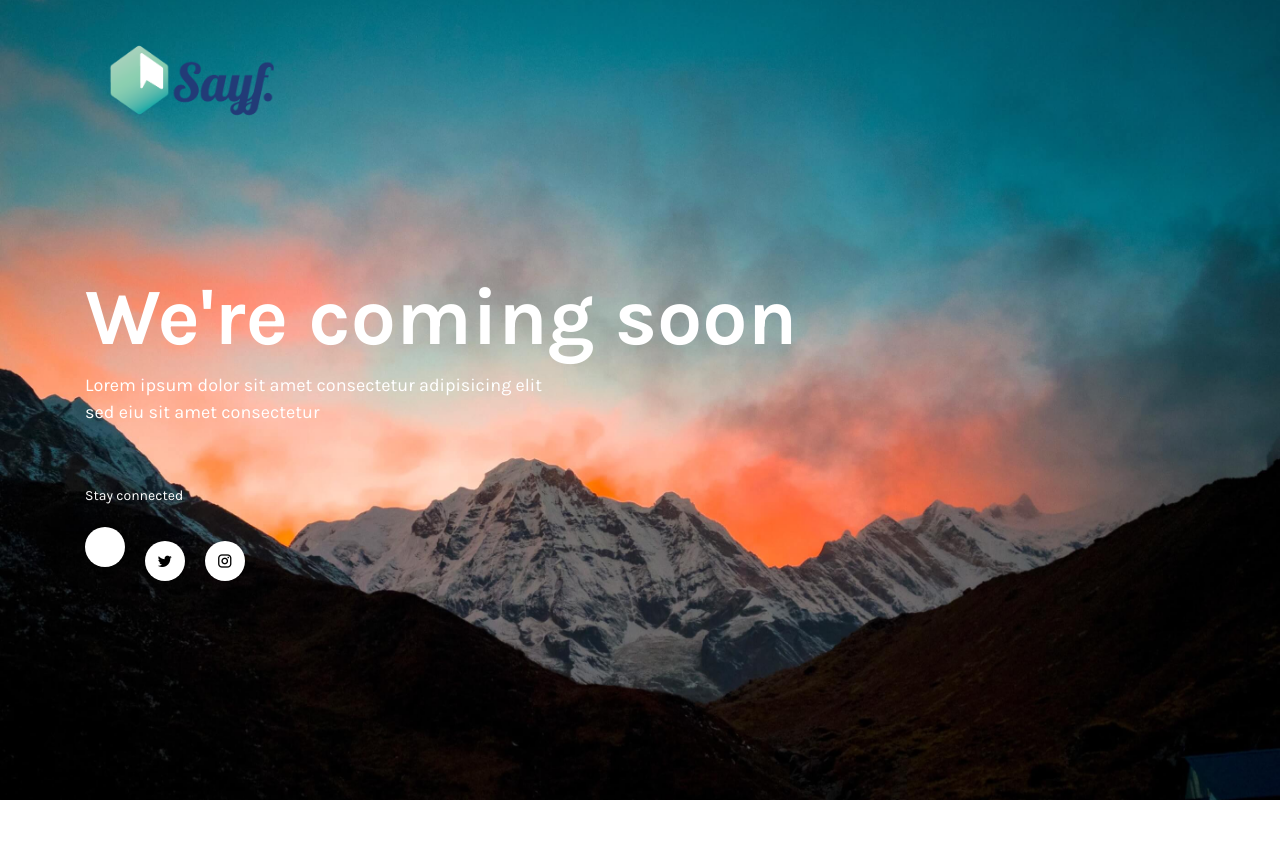
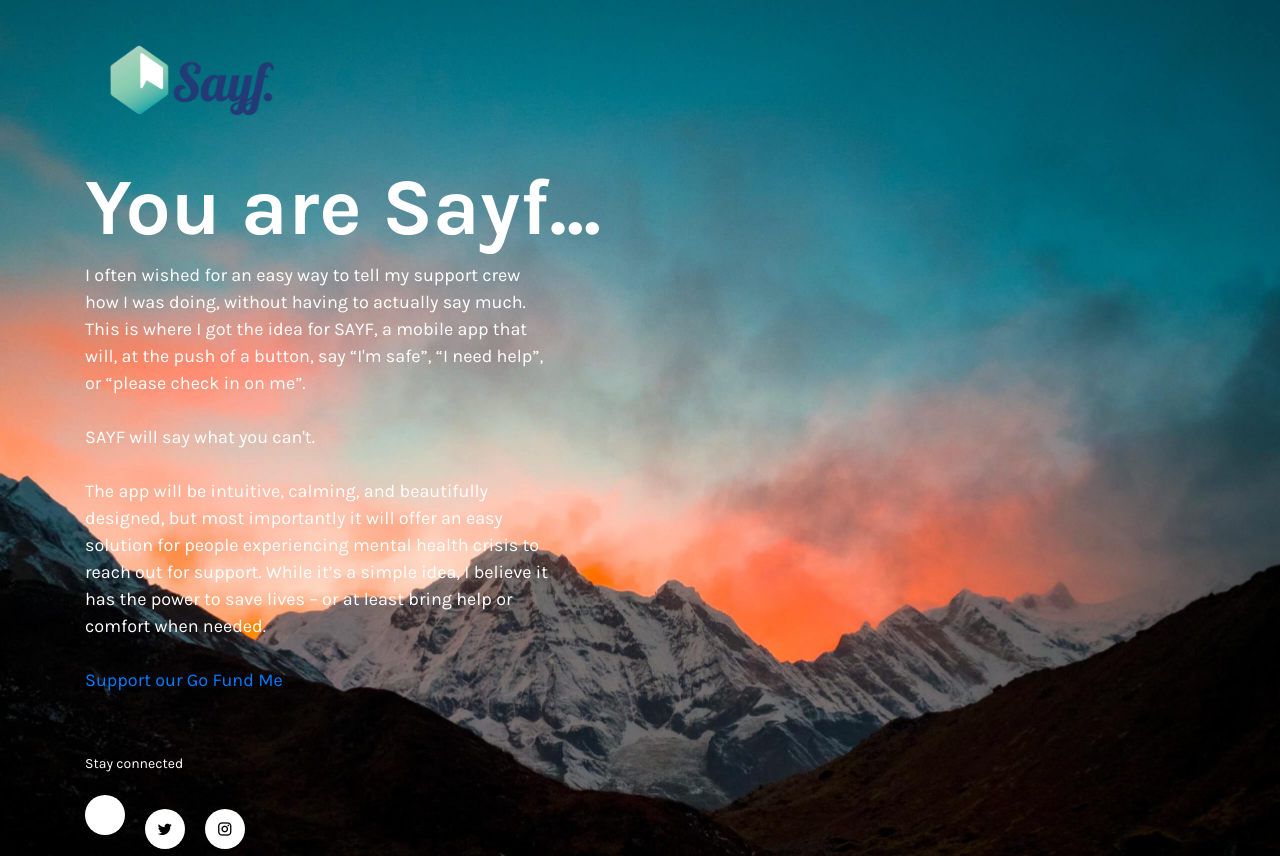
Before and after one commit to SayfApp/sayfapp.github.io, a website: page index.html in a window 1280 px wide. Shown: the top 856 px of the page. Before the commit the page ends 800 px from the top, so only its background shows below. Drawn offline with nearby package versions, Linux system fonts and the light colour scheme.

Commit message:
add content

```diff
--- a/index.html
+++ b/index.html
@@ -5,7 +5,7 @@
     <meta charset="UTF-8">
     <meta name="viewport" content="width=device-width, initial-scale=1.0">
     <meta http-equiv="X-UA-Compatible" content="ie=edge">
-    <title>I am SAYF</title>
+    <title>Sayf</title>
     <link href="https://fonts.googleapis.com/css?family=Karla:400,700&display=swap" rel="stylesheet">
     <link rel="stylesheet" href="https://cdn.materialdesignicons.com/4.8.95/css/materialdesignicons.min.css">
     <link rel="stylesheet" href="https://stackpath.bootstrapcdn.com/bootstrap/4.4.1/css/bootstrap.min.css">
@@ -27,8 +27,18 @@
     </header>
     <main class="my-auto">
         <div class="container">
-            <h1 class="page-title">We're coming soon</h1>
-            <p class="page-description">Lorem ipsum dolor sit amet consectetur adipisicing elit sed eiu sit amet consectetur
+            <h1 class="page-title">You are Sayf...</h1>
+            <p class="page-description">
+                I often wished for an easy way to tell my support crew how I was doing, without having to actually say much. This is where I got the idea for SAYF, a mobile app that will, at the push of a button, say “I'm safe”,  “I need help”, or “please check in on me”.
+            </br>
+        </br>
+                SAYF will say what you can't.
+            </br>
+            </br>
+                The app will be intuitive, calming, and beautifully designed, but most importantly it will offer an easy solution for people experiencing mental health crisis to reach out for support. While it’s a simple idea, I believe it has the power to save lives – or at least bring help or comfort when needed.
+            </br>
+            </br>
+                <a href="https://www.gofundme.com/f/mobile-app-for-mental-health-crisis?utm_campaign=p_cp+share-sheet&utm_medium=copy_link_all&utm_source=customer" target="_blank">Support our Go Fund Me</a>
             </p>
             <p>Stay connected</p>
             <nav class="footer-social-links">
```
